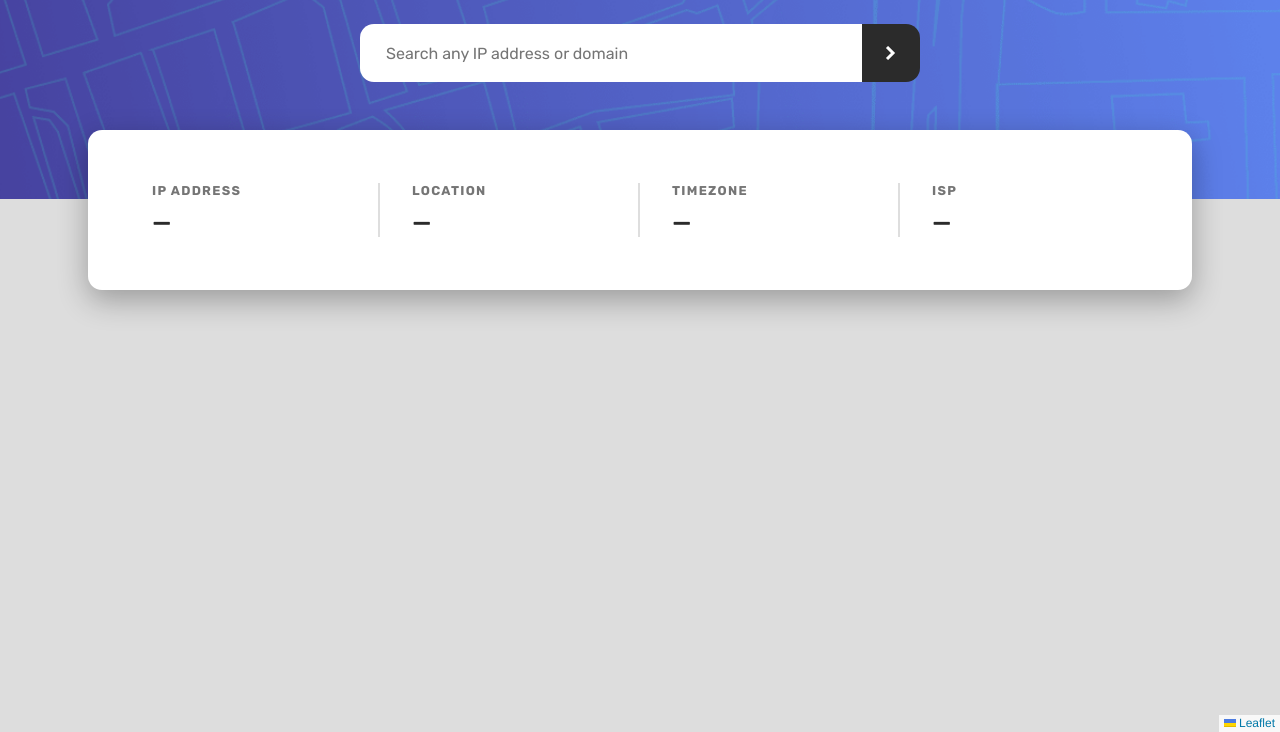
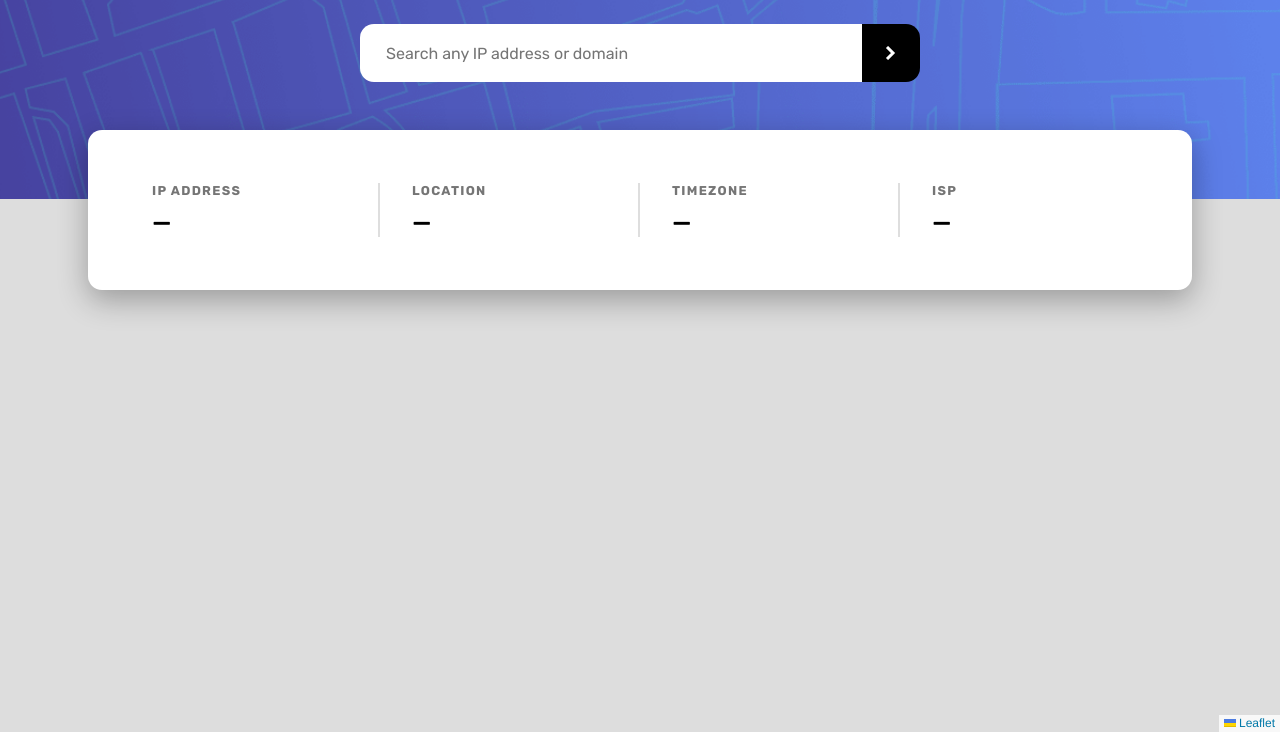
Before and after one commit to seranela/ip-address-tracker, a plain HTML site: page index.html in a window 1280 px wide. Shown: the part 68-800 px from the top of the page. Drawn offline with nearby package versions, Linux system fonts and the light colour scheme; no server answers.

Commit message:
Add black color and update colors on elements

```diff
--- a/css/default.css
+++ b/css/default.css
@@ -7,6 +7,7 @@
 
 	/* Colors */
 
+	--color-primary-black: hsl(0, 0%, 0%);
 	--color-primary-extra-dark-gray: hsl(0, 0%, 17%);
 	--color-primary-dark-gray: hsl(0, 0%, 46%);
 	--color-primary-light-gray: hsl(0, 0%, 87%); /* Large screen info divider line */
@@ -41,7 +42,7 @@ img {
 /* Body */
 
 body {
-	color: var(--color-primary-extra-dark-gray);
+	color: var(--color-primary-black);
 	font: 400 1rem var(--font-main);
 	text-rendering: optimizeSpeed;
 	min-height: 100vh;
@@ -123,18 +124,18 @@ body {
 	display: flex;
 	justify-content: center;
 	align-items: center;
-	background-color: var(--color-primary-extra-dark-gray);
+	background-color: var(--color-primary-black);
 	font: inherit;
 	border: none;
 	border-radius: 0 14px 14px 0;
 	width: 4rem;
 	height: 3.6rem;
 	cursor: pointer;
-	transition: filter 0.3s;
+	transition: background-color 0.3s;
 }
 
 .button-search:hover {
-	filter: brightness(140%);
+	background-color: var(--color-primary-extra-dark-gray);
 }
 
 /* Results */
@@ -172,7 +173,7 @@ body {
 	font-size: clamp(1.25rem, 2vw, 1.6rem);
 	font-weight: 500;
 	letter-spacing: -0.04em;
-	color: var(--color-primary-extra-dark-gray);
+	color: var(--color-primary-black);
 	margin: 0;
 	text-align: center;
 }
```
